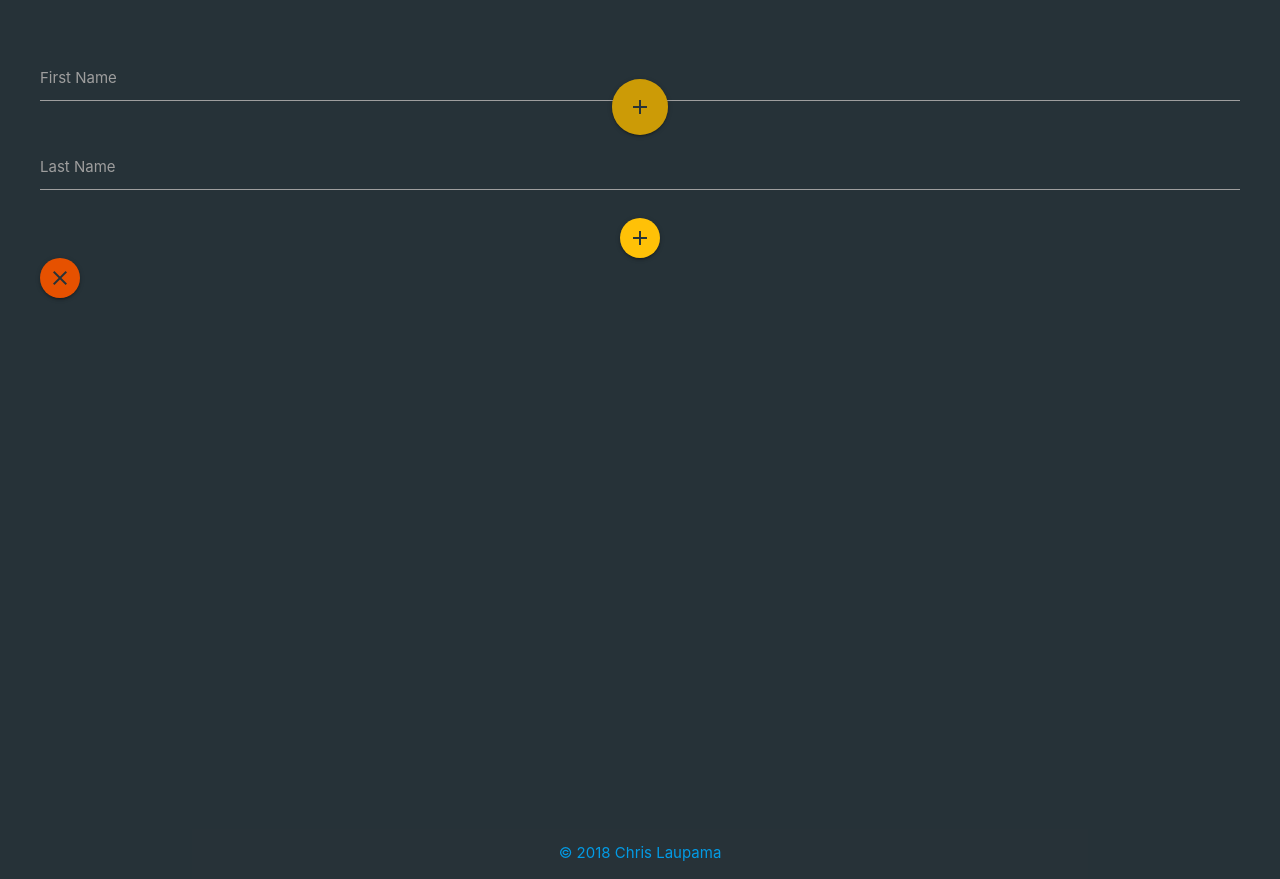
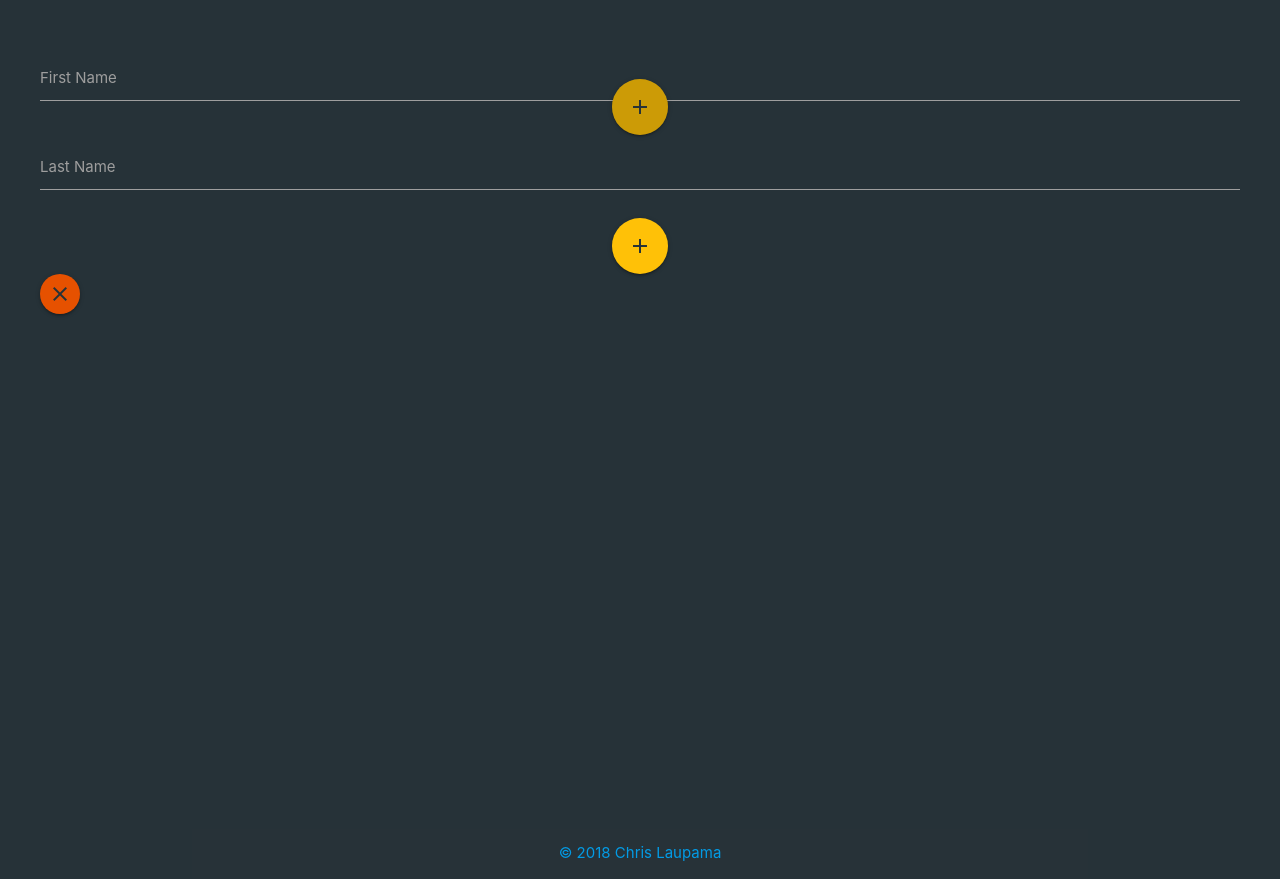
Before and after one commit to chrislaupama/nest-react, a React (Create React App) app: page /#/app in a window 1280 px wide. Both pictures are taken after a click on the button "add". Built offline with nearby package versions, Linux system fonts and the light colour scheme.

Commit message:
put addchild component into component style

```diff
--- a/src/components/AddChild/AddChild.jsx
+++ b/src/components/AddChild/AddChild.jsx
@@ -27,6 +27,7 @@ export default class Footer extends React.Component {
 
   render() {
     return (
+      <div className="component">
         <div className="col s12 m6">
           <form className="col s12" onSubmit={this.submitHandler}>
             <div className="row">
@@ -58,13 +59,16 @@ export default class Footer extends React.Component {
             <div className="center">
               <button
                 type="submit"
-            className="btn-floating waves-effect amber"
+                className="btn-floating btn-large waves-effect amber"
               >
-            <i className="material-icons blue-grey-text text-darken-4">add</i>
+                <i className="material-icons blue-grey-text text-darken-4">
+                  add
+                </i>
               </button>
             </div>
           </form>
         </div>
+      </div>
     )
   }
 }
```
Lines whose indentation alone changed are shown as unchanged.
